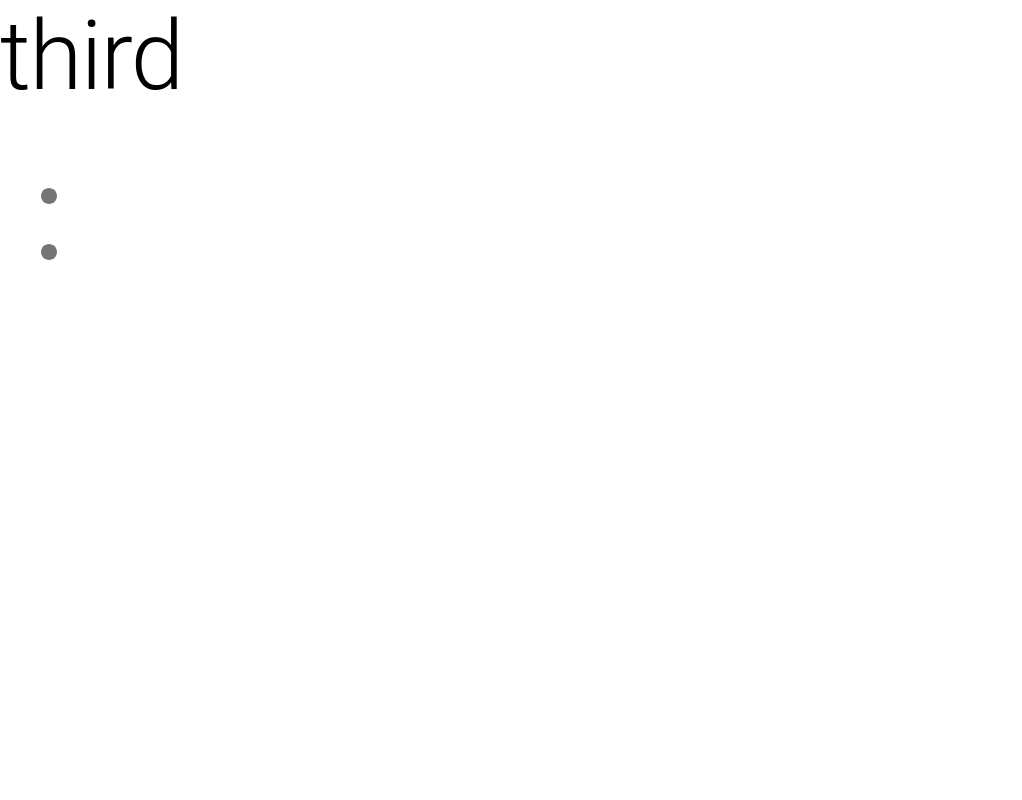
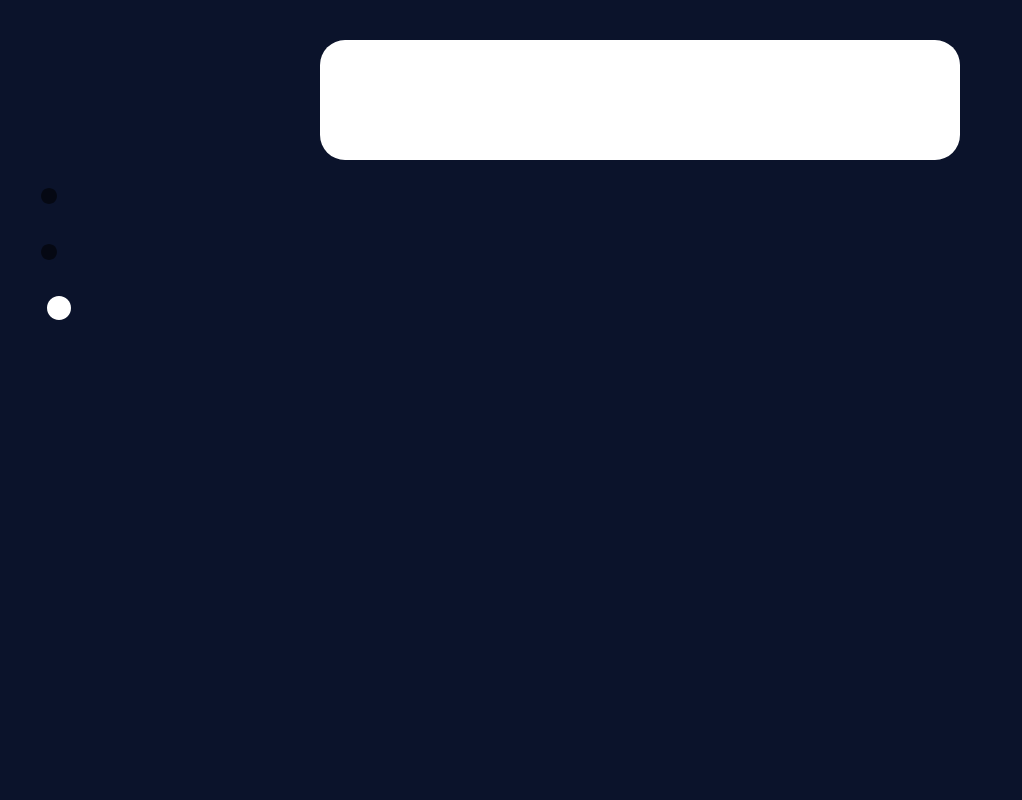
Before and after one commit to hrou0003/portfolio, a React (Create React App) app: page / in a window 1280 px wide. Shown: the top 800 px of the page, without its empty margins (0-1022 px from the left). Built offline with nearby package versions, Linux system fonts and the light colour scheme.

Commit message:
fixed navigation

```diff
--- a/src/App.js
+++ b/src/App.js
@@ -22,15 +22,13 @@ function App() {
     <BrowserRouter>
       <Navbar active={active} setActive={setActivecallback}/>
       <Box sx={{position: "fixed"}}>
-      <Typography variant="h1" component="h1">
-        {active}
-      </Typography>
+
 
       </Box>
-      <Section id="main" setActive={setActivecallback} color="white"/>
+      <Section id="main" setActive={setActivecallback} color="#0B132B"/>
 
-      <Section id="second" setActive={setActivecallback} color="blue" />
-      <Section id="third" setActive={setActivecallback} color="gray">
+      <Section id="second" setActive={setActivecallback} color="#1C2541" />
+      <Section id="third" setActive={setActivecallback} color="#3A506B">
 
       </Section>
 
--- a/src/components/navigation/NavDot.js
+++ b/src/components/navigation/NavDot.js
@@ -23,7 +23,8 @@ export default function NavDot({section, active, setActive}) {
 
   const open = section.slice(1,) === active ? {
       scale: 1.2,
-      color: "white"
+      color: "white",
+      x: 10
   } : {}
 
   return (
@@ -37,6 +38,7 @@ export default function NavDot({section, active, setActive}) {
                 initial={{ scale: 0.8 }}
                 animate={open}
                 onClick={setActive(section.slice(1,))}
+                transition={{type: "spring",}}
             >
                 <CircleIcon />
             </IconButton>
--- a/src/components/sections/Section.js
+++ b/src/components/sections/Section.js
@@ -1,6 +1,7 @@
 import React, { useEffect } from "react"
 import { Box } from "@mui/material"
 import { useInView } from "react-intersection-observer"
+import { motion } from "framer-motion"
 
 export default function Section({id, setActive, color}) {
 
@@ -9,11 +10,15 @@ export default function Section({id, setActive, color}) {
         delay: 150,
         trackVisibility: true,
         onChange: (inView) => {
-            setActive(id)
+            if (inView) {
+                setActive(id)
+            }
         }})
 
     useEffect(() => {
-        setActive(id)
+        if (inView) {
+            setActive(id)
+        }
     }, [inView])
 
     return(
@@ -23,9 +28,31 @@ export default function Section({id, setActive, color}) {
        sx={{
          width: "100vw",
          height: "100vh",
-         backgroundColor: color
+         backgroundColor: color,
+         display: "flex",
+         justifyContent: "center",
        }}
       >
+          <Box
+            component={motion.div}
+            sx={{
+                display: "inline-block",
+                width: "50vw",
+                height: "15vh",
+                backgroundColor: "white",
+                marginY: "5vh",
+                marginX: "auto",
+                borderRadius: "25px"
+            }}
+            whileInView={{
+                x: 0,
+            }}
+            initial={{
+                x: "-10vw"
+            }}
+          >
+
+          </Box>
       </Box>
     )
 };
```
